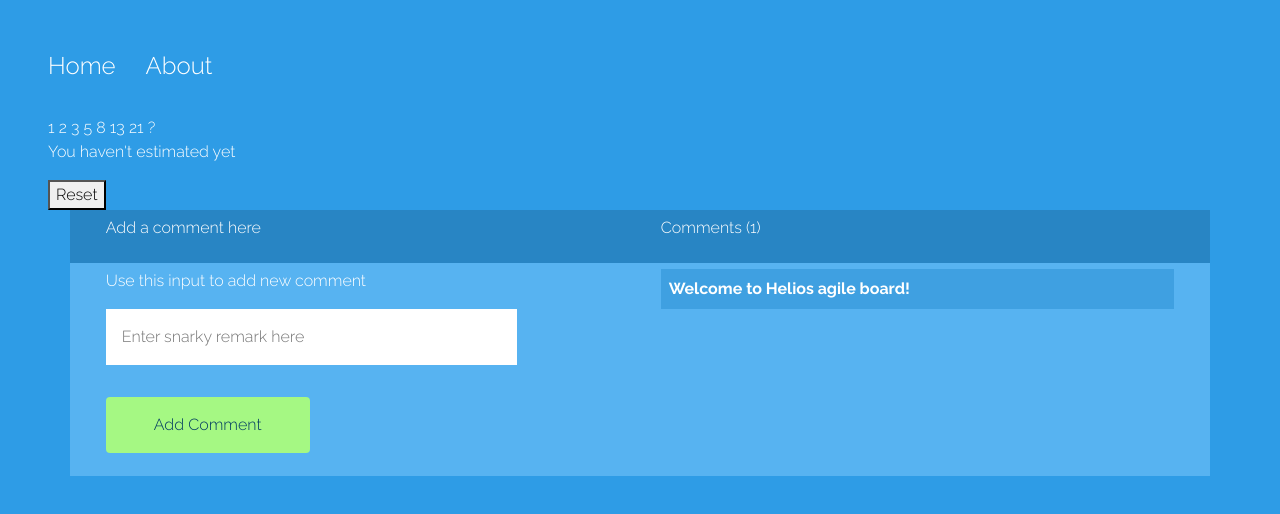
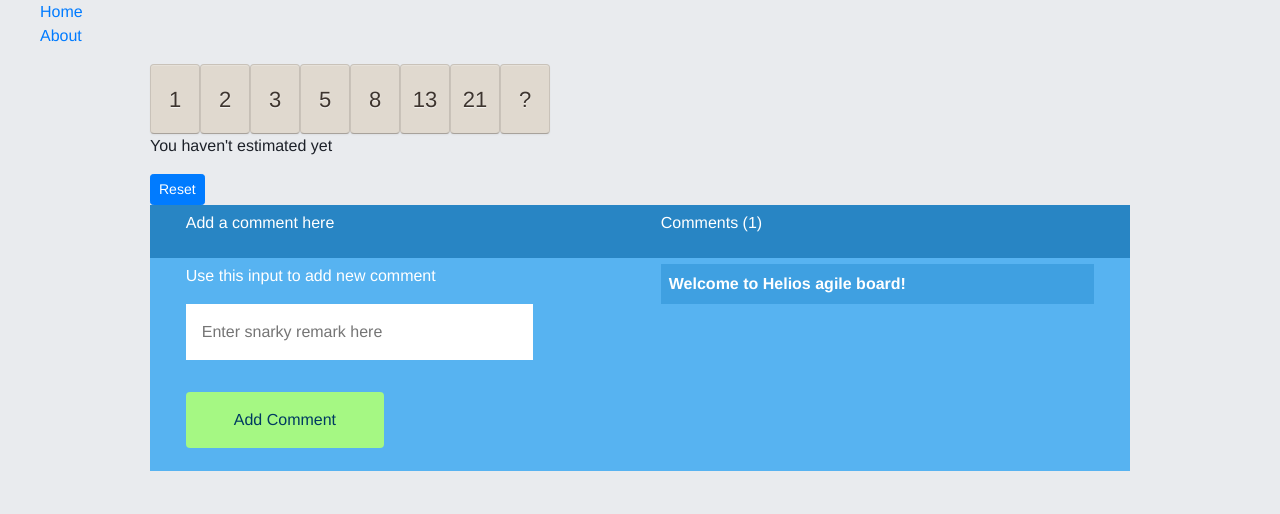
Before and after one commit to cyspath/helios_polls, an Angular app: page / in a window 1280 px wide. Shown: the top 514 px of the page. Built offline with nearby package versions, Linux system fonts and the light colour scheme.

Commit message:
finished setup basic frontend

```diff
--- a/src/app/app.component.html
+++ b/src/app/app.component.html
@@ -3,4 +3,6 @@
 	<li><a routerLink="about/21">About</a></li>
 </ul>
 
-<router-outlet></router-outlet>
+<div class="content-container">
+	<router-outlet></router-outlet>
+</div>
--- a/src/app/app.component.scss
+++ b/src/app/app.component.scss
@@ -0,0 +1,4 @@
+.content-container {
+	margin: 0 auto;
+    max-width: 980px;
+}
--- a/src/app/comments/comments.component.scss
+++ b/src/app/comments/comments.component.scss
@@ -1,6 +1,8 @@
 .container {
     display: grid;
     grid-template-columns: 50% auto;
+    color:#fff;
+
 }
 .col {
     padding: .4em 1.3em;
--- a/src/app/polls/card.component.html
+++ b/src/app/polls/card.component.html
@@ -1,3 +1,6 @@
-<span (click)="vote()">
+<div
+	class="polls__card"
+	[ngClass]="{ 'selected': selected===true, 'disabled': clickable===false }"
+	(click)="vote()">
 	{{ value }}
-</span>
+</div>
--- /dev/null
+++ b/src/app/polls/card.component.scss
@@ -0,0 +1,29 @@
+.polls__card {
+    display: inline-block;
+    min-width: 50px;
+    height: 70px;
+    margin: 0;
+    -webkit-box-shadow: inset 0 1px 0 rgba(255, 255, 255, 0.2), 0 1px 2px rgba(0, 0, 0, 0.05);
+    -moz-box-shadow: inset 0 1px 0 rgba(255, 255, 255, 0.2), 0 1px 2px rgba(0, 0, 0, 0.05);
+    box-shadow: inset 0 1px 0 rgba(255, 255, 255, 0.2), 0 1px 2px rgba(0, 0, 0, 0.05);
+    border: 1px solid transparent;
+    border-color: rgba(0, 0, 0, 0.1) rgba(0, 0, 0, 0.1) rgba(0, 0, 0, 0.25);
+    -webkit-border-radius: 4px;
+    border-radius: 4px;
+    font-size: 22px;
+    text-align: center;
+    line-height: 70px;
+    cursor: pointer;
+    color: #3e352f;
+    text-shadow: 0 1px 1px rgba(255, 255, 255, 0.75);
+    background-color: rgb(224, 217, 207);
+}
+
+.polls__card.disabled {
+    opacity: 0.5;
+    cursor: default;
+}
+
+.polls__card.selected {
+    background-color: gold;
+}
--- a/src/app/polls/card.component.ts
+++ b/src/app/polls/card.component.ts
@@ -3,13 +3,15 @@ import { StateService } from "../services/state.service";
 
 @Component({
   selector: 'polls-card',
-  templateUrl: './card.component.html'
+  templateUrl: './card.component.html',
+  styleUrls: ['./card.component.scss']
 })
 export class CardComponent implements OnInit {
   @Input() value: string;
   @Output() voteEvent = new EventEmitter<string>();
 
   clickable: boolean;
+  selected: boolean = false;
 
   constructor(private _state: StateService) {
   }
@@ -17,6 +19,9 @@ export class CardComponent implements OnInit {
   ngOnInit() {
     this._state.voteObs.subscribe(res => {
       this.clickable = res === undefined ? true : false;
+      if (this.clickable) {
+        this.selected = false;
+      }
     });
   }
 
@@ -25,6 +30,7 @@ export class CardComponent implements OnInit {
     if (this.clickable) {
       this.voteEvent.emit(this.value); // let parent polls know a vote is submitted
       this._state.updateVoteObs(this.value); // update canVoteObs to emit false
+      this.selected = true;
     }
   }
 
--- a/src/app/polls/polls.component.html
+++ b/src/app/polls/polls.component.html
@@ -6,6 +6,7 @@
 <p>{{ estimateMessage }}</p>
 
 <button
+  class="btn btn-primary btn-sm"
   type="button"
   (click)="reset()">
   Reset
--- a/src/index.html
+++ b/src/index.html
@@ -11,5 +11,8 @@
 </head>
 <body>
   <app-root></app-root>
+  <script src="https://code.jquery.com/jquery-3.2.1.slim.min.js" integrity="sha384-KJ3o2DKtIkvYIK3UENzmM7KCkRr/rE9/Qpg6aAZGJwFDMVNA/GpGFF93hXpG5KkN" crossorigin="anonymous"></script>
+  <script src="https://cdnjs.cloudflare.com/ajax/libs/popper.js/1.12.3/umd/popper.min.js" integrity="sha384-vFJXuSJphROIrBnz7yo7oB41mKfc8JzQZiCq4NCceLEaO4IHwicKwpJf9c9IpFgh" crossorigin="anonymous"></script>
+  <script src="https://maxcdn.bootstrapcdn.com/bootstrap/4.0.0-beta.2/js/bootstrap.min.js" integrity="sha384-alpBpkh1PFOepccYVYDB4do5UnbKysX5WZXm3XxPqe5iKTfUKjNkCk9SaVuEZflJ" crossorigin="anonymous"></script>
 </body>
 </html>
--- a/src/styles.scss
+++ b/src/styles.scss
@@ -2,24 +2,16 @@
 @import url('https://fonts.googleapis.com/css?family=Raleway:300,700');
 
 body {
-    background:#2E9CE6;
-    padding: 3em;
-    font-family: 'Raleway', 'Arial';
-    color:#fff;
+    background: #e9ebee;
+    font-family: 'AriHelvetica Neue', 'Helvetica', 'Arial';
+    color: #1d2129;
 }
 ul {
     list-style-type:none;
-    margin:0 0 2em 0;
-    padding:0;
-}
-ul li {
-    display:inline;
-    margin-right: 30px;
-}
-ul li a {
-    font-size: 1.5em;
 }
 a {
-    color:#fff;
     text-decoration:none;
 }
+button {
+    cursor: pointer;
+}
```
